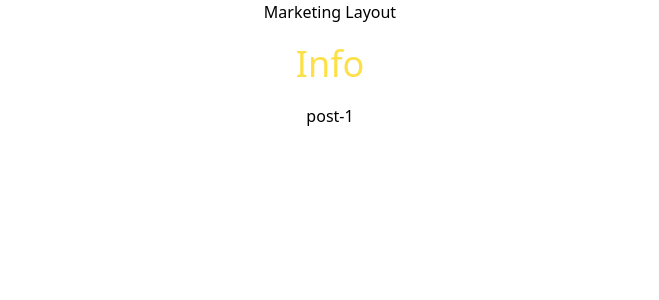
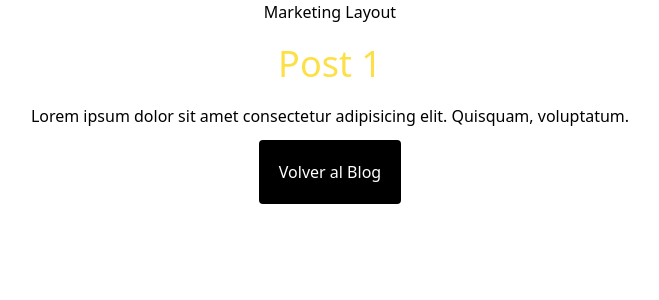
Before and after one commit to Jhonjandrysdev/Fundamentos-NextJS, a Next.js app: page /blog/post-1 in a window 1280 px wide. Shown: the top 300 px of the page, without its empty margins (310-969 px from the left). Built offline with nearby package versions, Linux system fonts and the light colour scheme.

Commit message:
metodo para mostrar información de manera dinamica con use router y metodo de JS

```diff
--- a/src/app/(marketing)/blog/[info]/page.jsx
+++ b/src/app/(marketing)/blog/[info]/page.jsx
@@ -1,12 +1,19 @@
 import TitlePage from '@/components/TitlePage'
 import React from 'react'
+import { POST } from '../page'
+import Link from 'next/link';
 
 const Info = ({params}) => {
 
+  const post = POST.find((post)=> post.info === params.info)
+
   return (
     <>
-    <TitlePage text="Info"/>
-    <p className='text-center text-black'>{params.info}</p>
+    <div className='container mx-auto flex flex-col'>
+    <TitlePage text={post.title}/>
+    <p className='text-center text-black'>{post.content}</p>
+    <Link href="/blog" className='mx-auto bg-black text-white p-5 rounded my-3'>Volver al Blog</Link>
+    </div>
     </>
   )
 }
--- a/src/app/(marketing)/blog/page.jsx
+++ b/src/app/(marketing)/blog/page.jsx
@@ -6,21 +6,21 @@ export const POST = [
   {
     id: 1,
     title: "Post 1",
-    slug: "post-1",
+    info: "post-1",
     content:
       "Lorem ipsum dolor sit amet consectetur adipisicing elit. Quisquam, voluptatum.",
   },
   {
     id: 2,
     title: "Post 2",
-    slug: "post-2",
+    info: "post-2",
     content:
       "Lorem ipsum dolor sit amet consectetur adipisicing elit. Quisquam, voluptatum.",
   },
   {
     id: 3,
     title: "Post 3",
-    slug: "post-3",
+    info: "post-3",
     content:
       "Lorem ipsum dolor sit amet consectetur adipisicing elit. Quisquam, voluptatum.",
   },
@@ -38,7 +38,7 @@ const Info = ({params}) => {
           POST.map((post) => (
             <div key={post.id} className='shadow rounded-md p-5'>
               <h2 className='text-2xl font-bold'>{post.title}</h2>
-              <Link href={`/blog/${post.slug}`}>Más info...</Link>
+              <Link href={`/blog/${post.info}`}>Más info...</Link>
             </div>
           ))
         }
```
